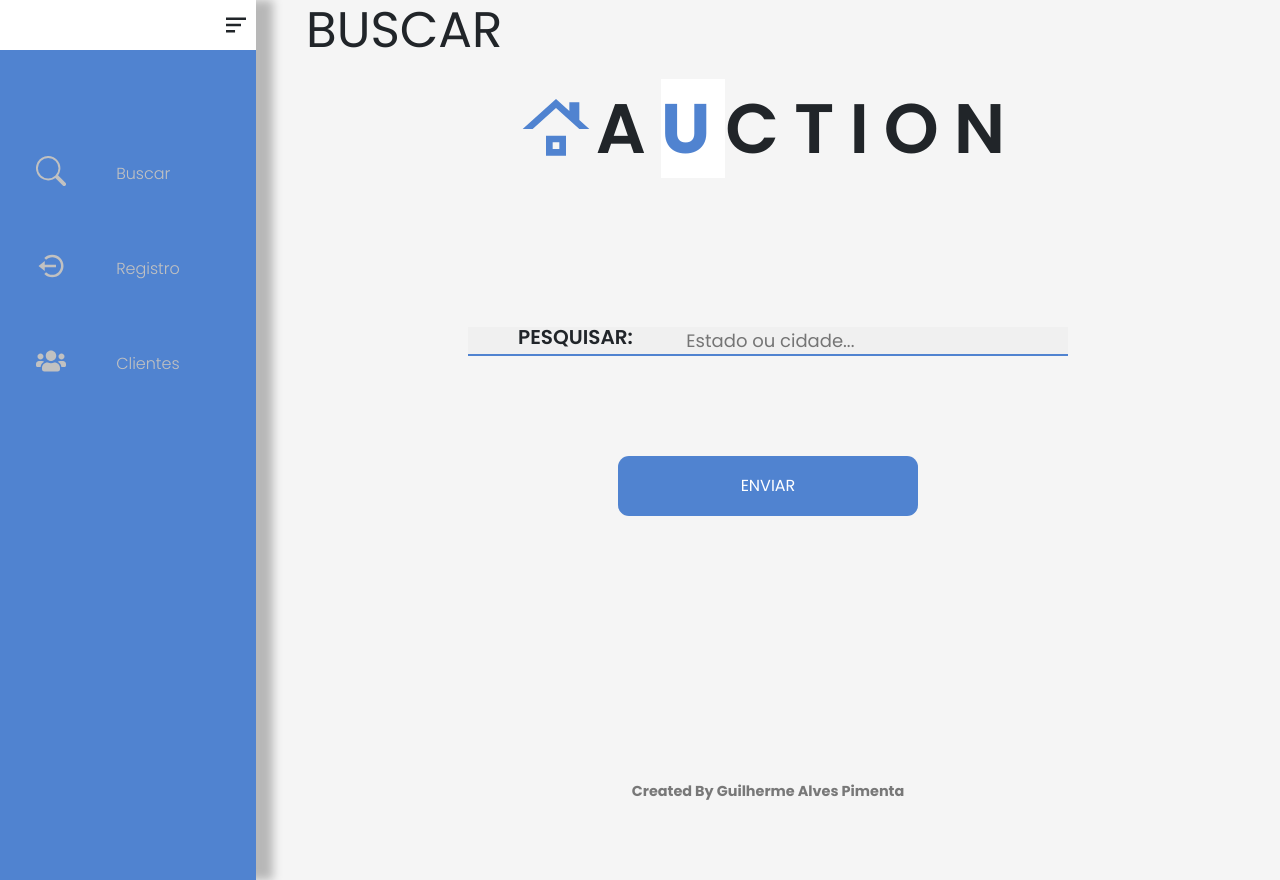
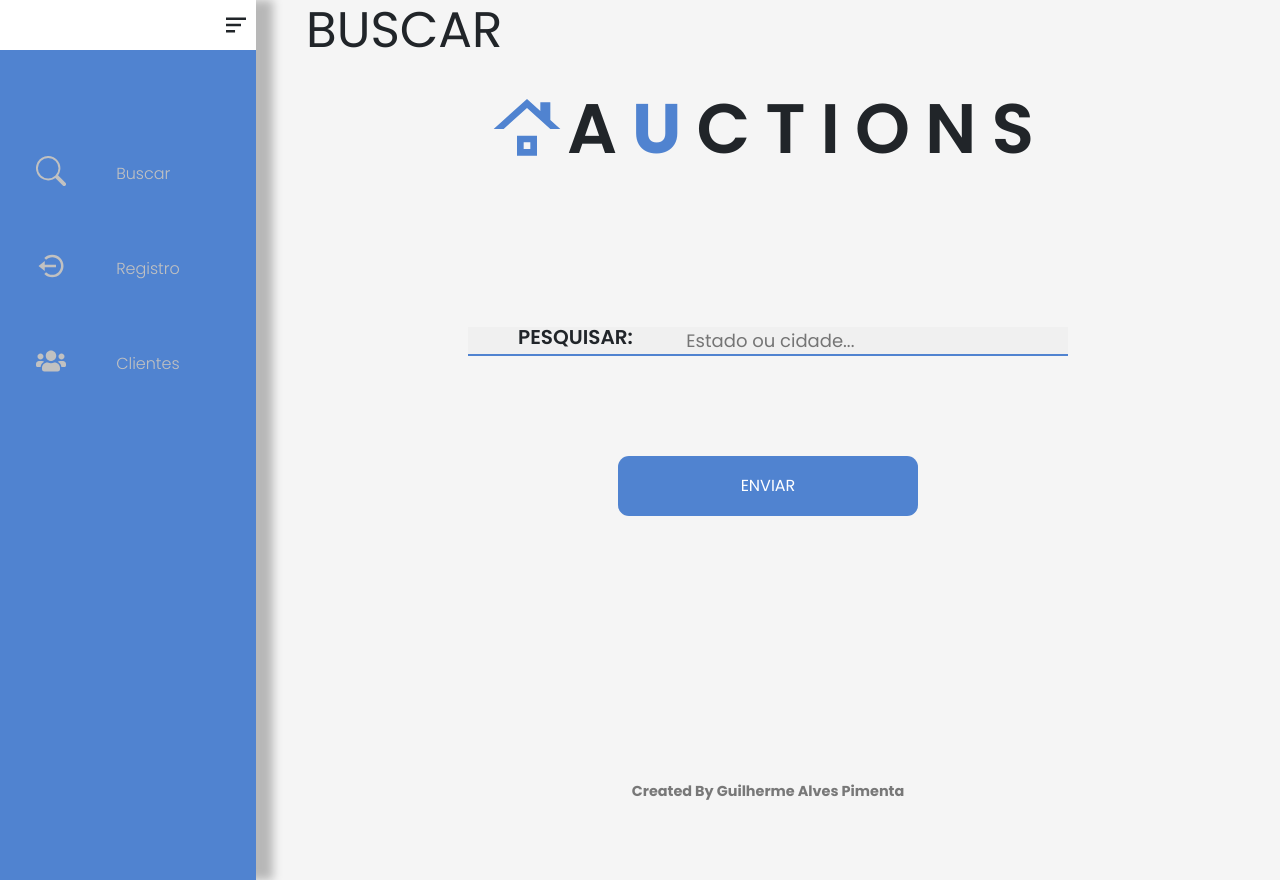
Before and after one commit to BielPimentaDev/bot_de_leiloes, a React (Create React App) app: page / in a window 1280 px wide. Built offline with nearby package versions, Linux system fonts and the light colour scheme.

Commit message:
arrumando detalhes

```diff
--- a/src/components/Header/Header.css
+++ b/src/components/Header/Header.css
@@ -24,7 +24,7 @@ h2{
 .U{
     color: var(--color-2);
     font-weight: 700;
-    background-color: white;
+
 
 
 }
--- a/src/components/Header/Header.js
+++ b/src/components/Header/Header.js
@@ -7,7 +7,7 @@ function Header({name, subname}) {
             <header className='auctionHeader'>
                 <h2>{name}</h2>
                 <p>{subname}</p>
-                <div className='logoContainer'> <MdOutlineRoofing className='logoIcon'/>  <div><span className='logo'>A</span><span className='logo U'>U</span><span className='logo'>CTION</span></div></div>
+                <div className='logoContainer'> <MdOutlineRoofing className='logoIcon'/>  <div><span className='logo'>A</span><span className='logo U'>U</span><span className='logo'>CTIONS</span></div></div>
             </header>
         </>
 
```
